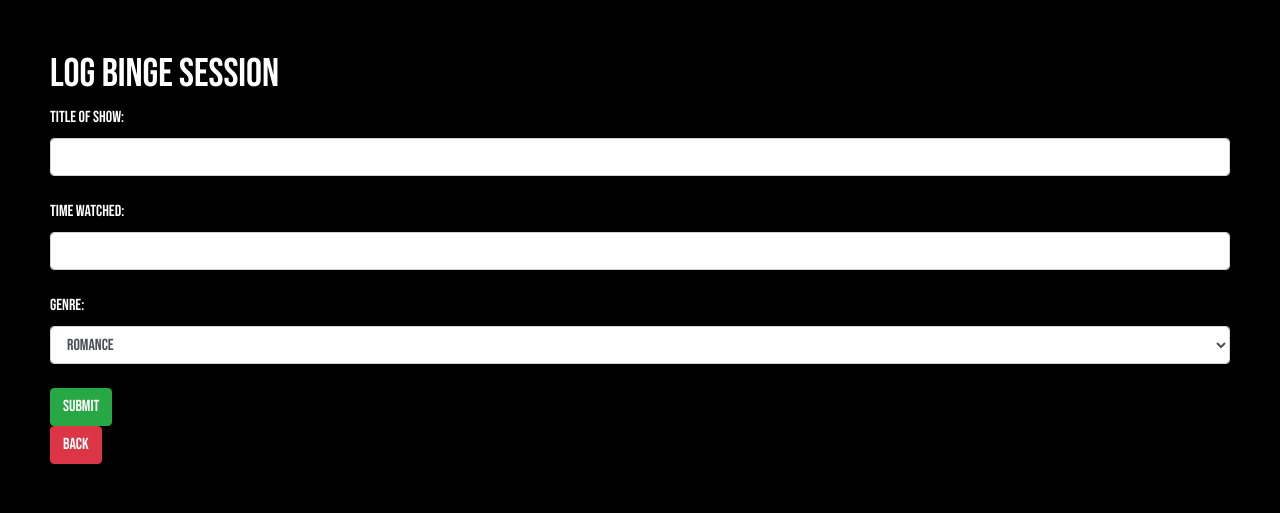
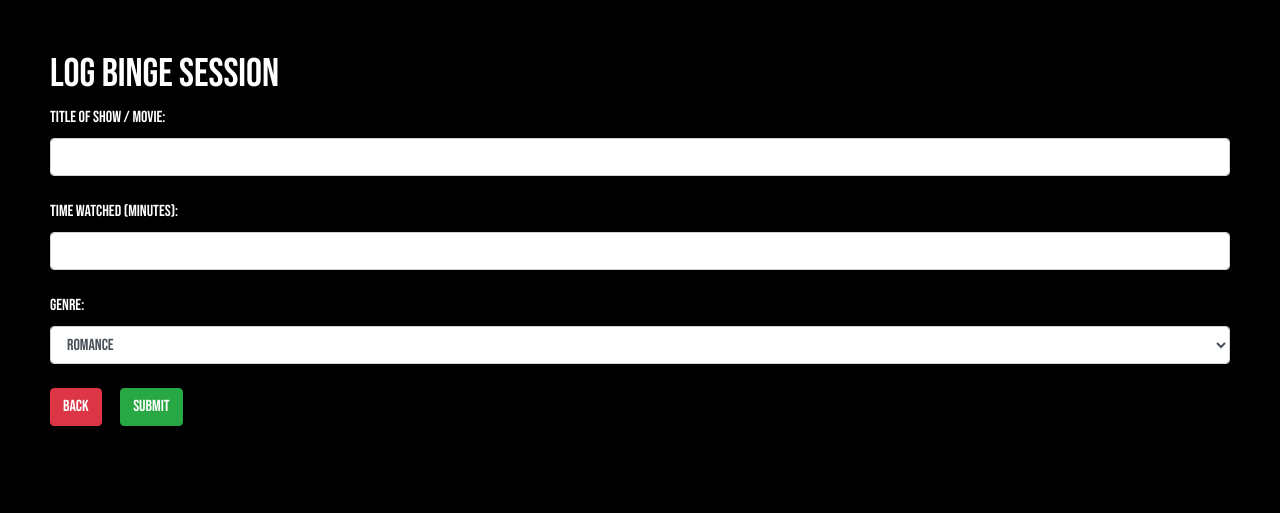
Before and after one commit to WICS-UCI/venushacks-web-dev-workshop, a Flask app: page /add.html in a window 1280 px wide. Shown: the top 513 px of the page. Run offline with Flask 2, Linux system fonts and the light colour scheme; some libraries are stand-ins or nearby versions.

Commit message:
Add comments and clean up code.

```diff
--- a/static/add.html
+++ b/static/add.html
@@ -5,39 +5,55 @@
 	<meta charset="utf-8">
 	<meta name="viewport" content="width=device-width">
 
-	<title>Netflix Binge Tracker</title>
+  <title>Netflix Binge Tracker</title>
+
+  <!-- Link stylesheets here! -->
+  <!-- The order of the link tags is the order in which styles are applied -->
+  <!-- If you want to override Bootstrap styling, link your own stylesheet AFTER bootstrap -->
+  <link rel="stylesheet" href="https://stackpath.bootstrapcdn.com/bootstrap/4.5.2/css/bootstrap.min.css"/>
+  <link href="style.css" rel="stylesheet" type="text/css" />
+
+  <!-- Import Google Fonts (https://fonts.google.com/) -->
 	<link rel="preconnect" href="https://fonts.gstatic.com">
 	<link href="https://fonts.googleapis.com/css2?family=Bebas+Neue&display=swap" rel="stylesheet">
-  <link rel="stylesheet" href="https://stackpath.bootstrapcdn.com/bootstrap/4.5.2/css/bootstrap.min.css"/>
-  <script src="https://ajax.googleapis.com/ajax/libs/jquery/3.3.1/jquery.min.js"></script>
-  <link href="style.css" rel="stylesheet" type="text/css" />
 
 </head>
 
 <body>
 	<div class="container-fluid page">
-		<h1>Log Binge Session</h1>
-		<form id="add-item" method="POST" action="/add">
-			<label for="title">Title of Show: </label>
+    <h1>Log Binge Session</h1>
+
+		<form id="add-log-form" method="POST" action="/add">
+			<label for="title">Title of Show / Movie: </label>
       <input type="text" class="form-control" name="name" required/>
       <br/>
-      <label for="time">Time Watched: </label>
+      <label for="time">Time Watched (minutes): </label>
       <input type = "number" id="time" class="form-control" name="time" required/>
       <br/>
+
+      <!-- Dropdown -->
       <label for="genre">Genre: </label>
       <select class="form-control" name="genre" required>
+        <!-- The value attribute indicates what is sent when the form is submitted -->
         <option value="romance">Romance</option>
         <option value="comedy">Comedy</option>
         <option value="mystery">Mystery</option>
-
       </select>
       <br/>
+
+      <!-- Form buttons -->
+      <a id = "back-btn" href="index.html" class="btn btn-danger">Back</a>
       <input class="btn btn-success" type="submit"/>
     </form>
 
-    <a href="index.html" class="btn btn-danger">Back</a>
-    </div>
+  </div>
 
-    <script src="script.js"></script>
-  </body>
+  <!-- Place all script tags at the bottom of the body -->
+  <!-- Used to embed client side JavaScript -->
+  <script src="script.js"></script>
+
+  <!-- Import JavaScript libraries (used to connect to the backend) -->
+  <script src="https://ajax.googleapis.com/ajax/libs/jquery/3.3.1/jquery.min.js"></script>
+
+</body>
 </html>
--- a/static/style.css
+++ b/static/style.css
@@ -1,31 +1,30 @@
-#logo{
-  width:300px;
-  height:300px;
-  margin: auto;
-}
-
-.page{
-  font-family: 'Bebas Neue', cursive;
-  color: white;
-  padding:50px;
-}
-
-#home-buttons{
-  margin: 5px;
-}
-
-#home{
-  text-align: center;
-  margin:auto;
-}
-
-#home-content{
-  display: flex;
-  flex-direction:column;
-  /* justify-content: center; */
-  height: 200px;
-}
-
+/* Use the tag name to select all elements of that type */
 body{
   background-color: black;
 }
+
+/* Use . to select elements of a specific class */
+.page{
+  /* When importing fonts (in this case Bebas Neue) from Google Fonts, be sure
+      to include fallbacks because a browser may not support that font or the font
+      may take a second to load.  */
+  font-family: 'Bebas Neue', 'Franklin Gothic Medium', 'Arial Narrow', Arial, sans-serif;
+  color: white;
+  padding: 50px; /* px = pixels */
+}
+
+/* Use # to select the element with that id  */
+#home{
+  text-align: center;
+}
+
+/* Chain selectors in order to target specific elements that follow others */
+/* In this case we are selecting all a tags inside the element with the id home-buttons */
+#home-buttons a {
+  margin: 0.5em; /* em = relative to the fontsize of the element */
+  margin-top: 3%; /* % is relative to parent element */
+}
+
+#back-btn{
+  margin-right: 1em;
+}
```
Also changed, not shown: static/index.html (+19 -4 lines), static/view.html (+18 -9 lines).
